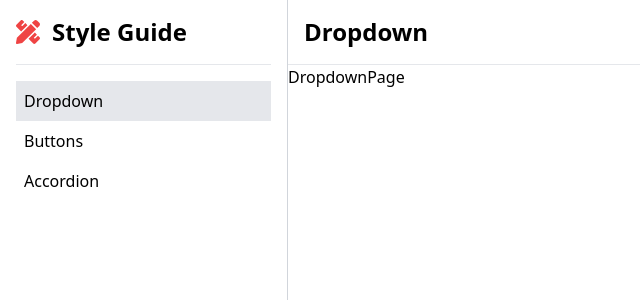
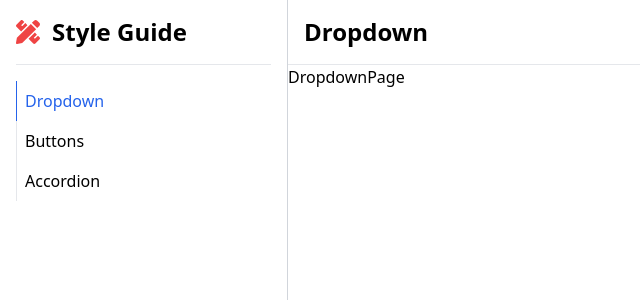
Before and after one commit to Vaishakbg/react-custom-router-app, a React (Create React App) app: page / in a window 1280 px wide. Shown: the top 300 px of the page, without its empty margins (0-640 px from the left). Built offline with nearby package versions, Linux system fonts and the light colour scheme.

Commit message:
Sidebar design

```diff
--- a/src/components/Sidebar.js
+++ b/src/components/Sidebar.js
@@ -11,8 +11,8 @@ function Sidebar() {
 
   const renderedLinks = links.map((link) => {
     return <Link
-      className="block"
-      activeLinkClass = "bg-gray-200 text-bold hover:bg-gray-200"
+      className="block border-l hover:bg-gray-50"
+      activeLinkClass = "text-bold text-blue-600 border-blue-600"
       key={link.label}
       to={link.path}>
         {link.label}
```
